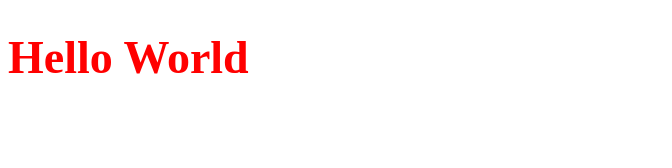
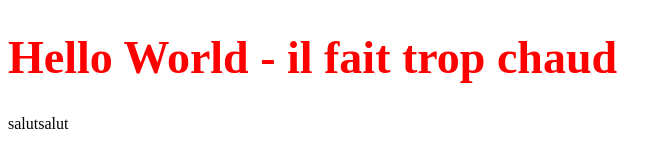
Before and after one commit to RhaaDaamanthe/ma-page-web, a plain HTML site: page index.html in a window 1280 px wide. Shown: the whole page, without its empty margins (0-672 px from the left). Drawn offline with Linux system fonts and the light colour scheme.

Commit message:
modif h1

```diff
--- a/index.html
+++ b/index.html
@@ -7,6 +7,9 @@
     <title>Document</title>
 </head>
 <body>
-    <h1>Hello World</h1>
+    <h1>Hello World - il fait trop chaud</h1>
+    <footer>
+        <p>salutsalut</p>
+    </footer>
 </body>
 </html>
```
